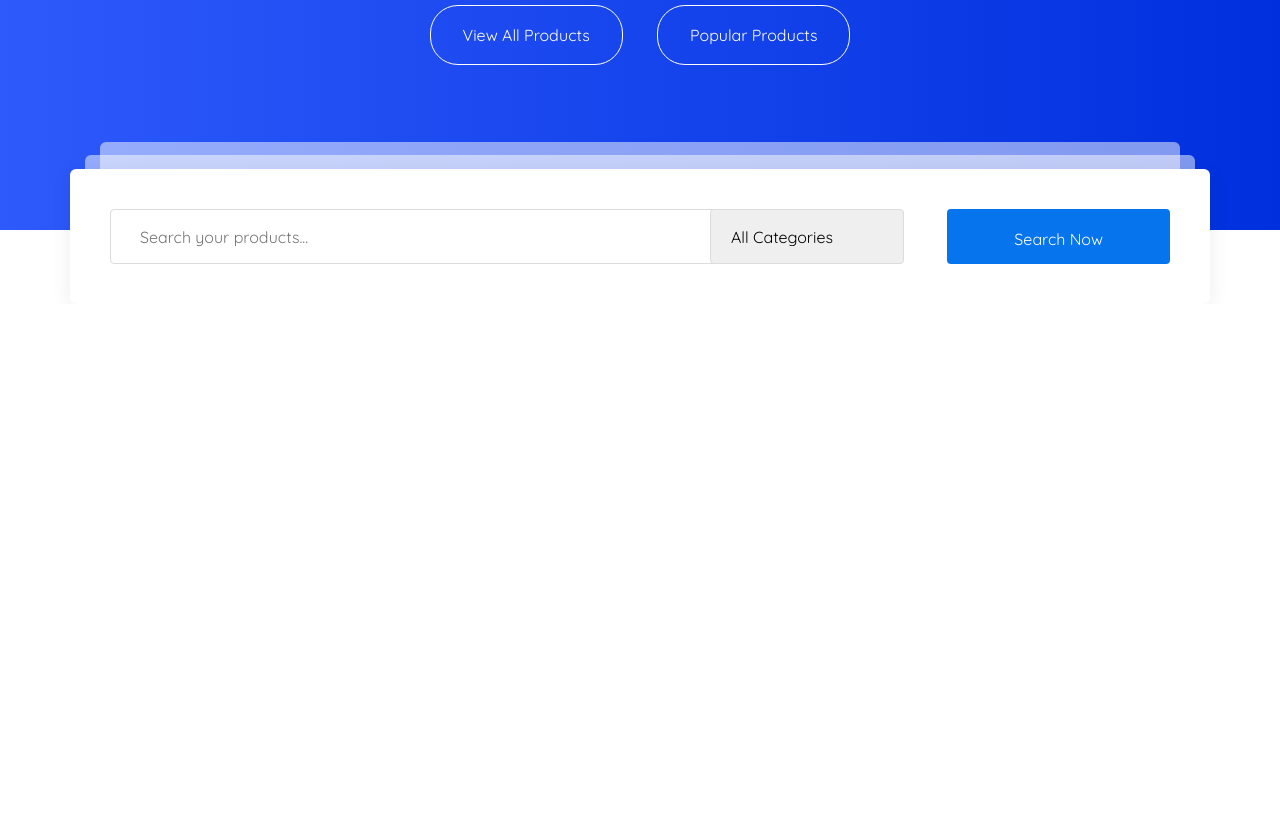
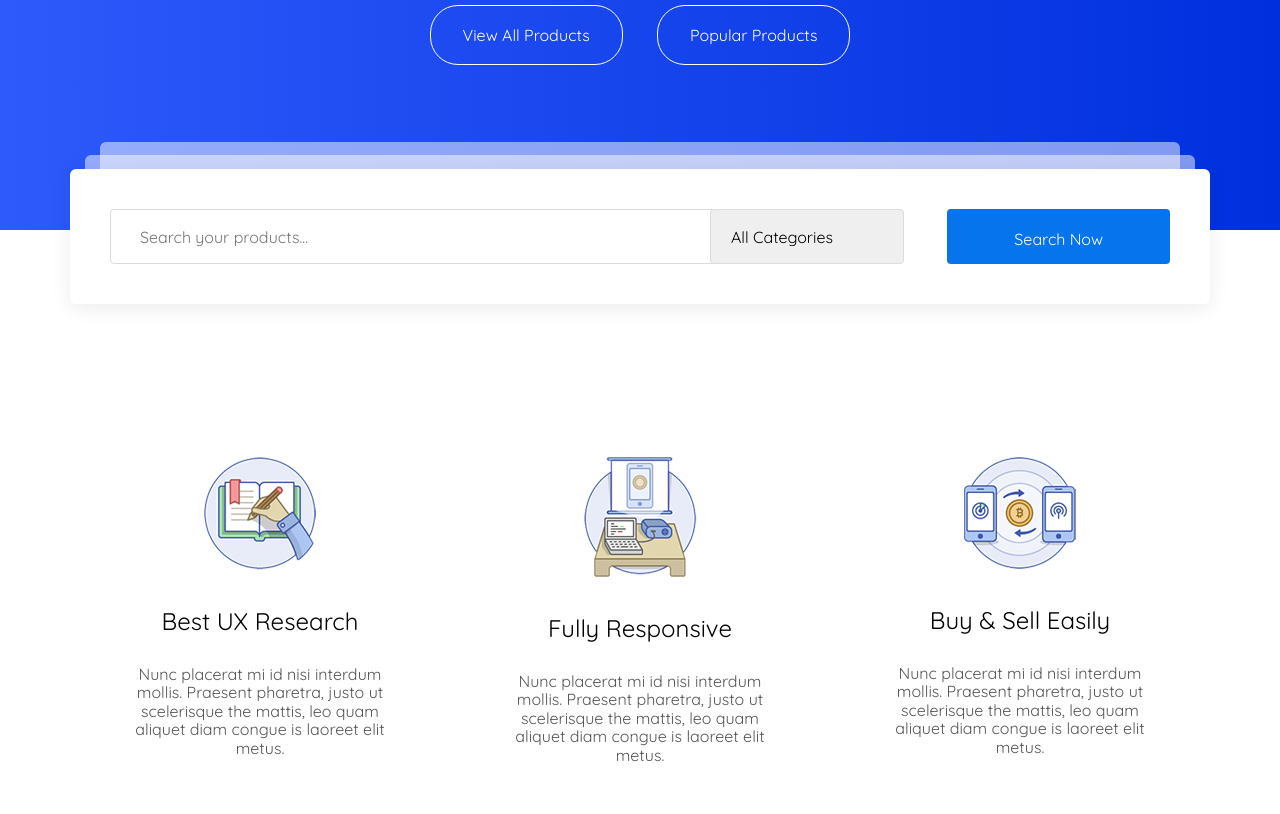
Before and after one commit to strnpl/MartPlace, a website: page app/index.html in a window 1280 px wide. Shown: the part 676-1490 px from the top of the page. Before the commit the page ends 980 px from the top, so only its background shows below. Drawn offline with nearby package versions, Linux system fonts and the light colour scheme; files that its build step writes are made by us from their sources.

Commit message:
added advantages

```diff
--- a/app/index.html
+++ b/app/index.html
@@ -117,7 +117,51 @@
         </div>
     </section>
 
-
+    <section class="advantages">
+        <div class="container">
+            <div class="advantages__items">
+                <div class="advantages__item">
+                    <div class="advantages__item-image">
+                        <img src="images/content/advantage-1.jpg" alt="">
+                    </div>
+                    <div class="advantages__item-title">
+                        Best UX Research
+                    </div>
+                    <p class="advantages__item-text">
+                        Nunc placerat mi id nisi interdum mollis. Praesent pharetra, justo ut scelerisque
+                        the mattis, leo quam aliquet diam
+                        congue is laoreet elit metus.
+                    </p>
+                </div>
+                <div class="advantages__item">
+                    <div class="advantages__item-image">
+                        <img src="images/content/advantage-2.jpg" alt="">
+                    </div>
+                    <div class="advantages__item-title">
+                        Fully Responsive
+                    </div>
+                    <p class="advantages__item-text">
+                        Nunc placerat mi id nisi interdum mollis. Praesent pharetra, justo ut scelerisque
+                        the mattis, leo quam aliquet diam
+                        congue is laoreet elit metus.
+                    </p>
+                </div>
+                <div class="advantages__item">
+                    <div class="advantages__item-image">
+                        <img src="images/content/advantage-3.jpg" alt="">
+                    </div>
+                    <div class="advantages__item-title">
+                        Buy & Sell Easily
+                    </div>
+                    <p class="advantages__item-text">
+                        Nunc placerat mi id nisi interdum mollis. Praesent pharetra, justo ut scelerisque
+                        the mattis, leo quam aliquet diam
+                        congue is laoreet elit metus.
+                    </p>
+                </div>
+            </div>
+        </div>
+    </section>
 
 
     <script src="https://ajax.googleapis.com/ajax/libs/jquery/3.5.1/jquery.min.js"></script>
--- a/app/scss/style.scss
+++ b/app/scss/style.scss
@@ -270,7 +270,6 @@
 
     &__select {
         position: relative;
-        margin-bottom: 120px;
 
         &::before,
         &::after {
@@ -366,3 +365,43 @@ select {
 }
 
 //end search
+
+//start advantages
+
+.advantages {
+    margin-top: 186px;
+
+    &__items {
+        display: flex;
+        justify-content: space-between;
+        text-align: center;
+    }
+}
+
+.advantages__item {
+    width: 360px;
+    padding: 41px 35px 0;
+    transition: all .2s;
+
+    &:hover {
+        box-shadow: 0 2px 50px rgba(0, 0, 0, 0.08);
+        border-radius: 4px;
+        background-color: #ffffff;
+    }
+
+    &-image {
+        margin-bottom: 35px;
+    }
+
+    &-title {
+        color: #010101;
+        font-size: 24px;
+        margin-bottom: 29px;
+    }
+
+    &-text {
+        margin-bottom: 50px;
+    }
+}
+
+//end advantages
```
Also changed, not shown: app/images/content/advantage-1.jpg (added), app/images/content/advantage-2.jpg (added), app/images/content/advantage-3.jpg (added).
